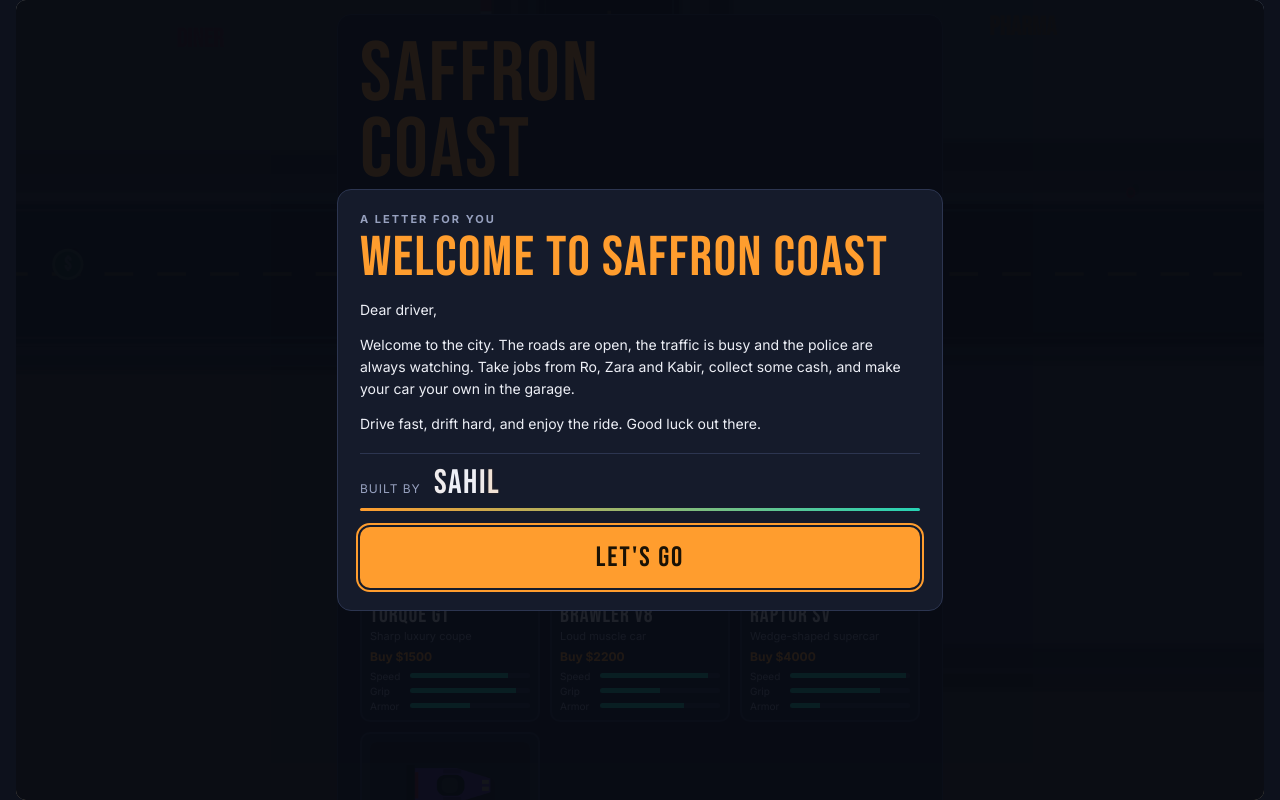
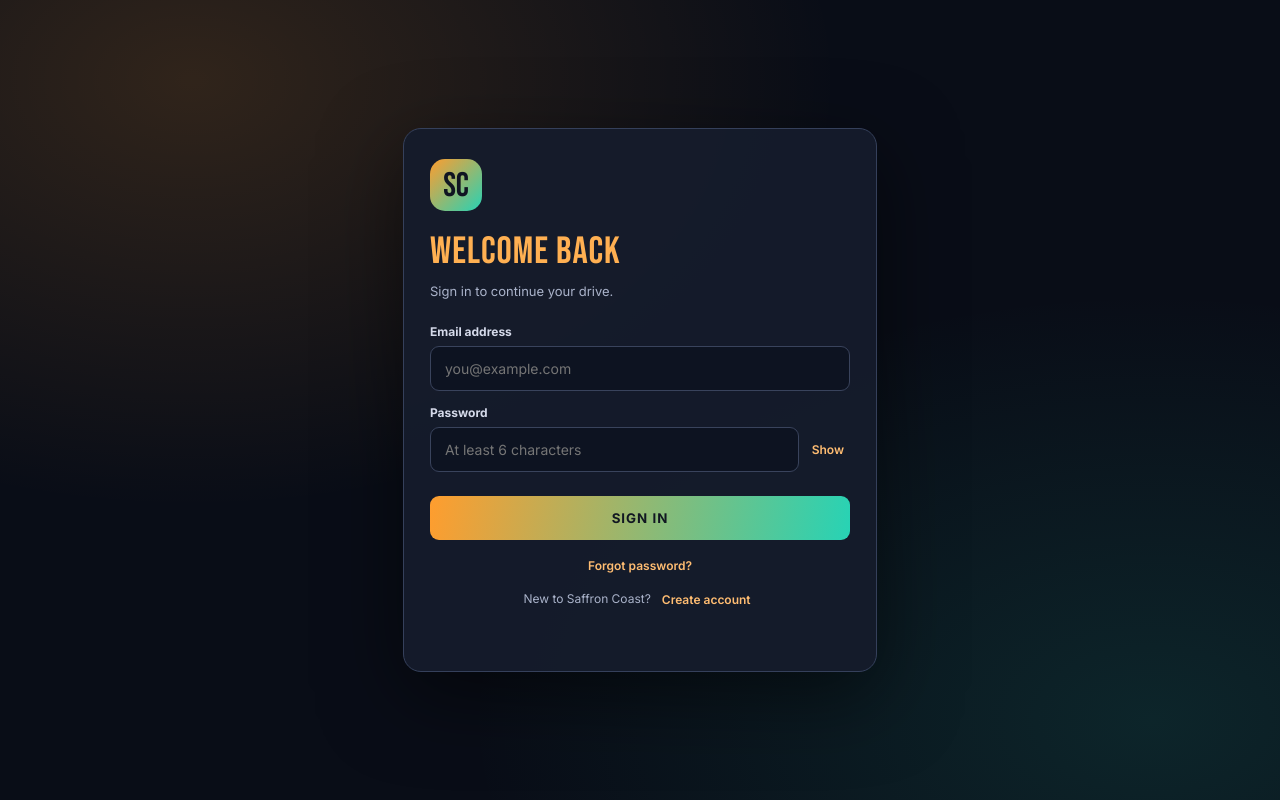
Before and after one commit to Sahil31032011-hub/saffron-coast, a plain HTML site: page index.html in a window 1280 px wide. Drawn offline with Linux system fonts and the light colour scheme; no server answers.

Commit message:
Gate Saffron Coast game behind Firebase login

```diff
--- a/index.html
+++ b/index.html
@@ -229,11 +229,69 @@ body.wheelmode #touch .tg:first-child{align-items:flex-end}
 .btns button{flex:1;padding:12px;border-radius:10px;border:1px solid var(--line);background:var(--panel2);color:var(--text);font-weight:700;cursor:pointer}
 .btns button.pri{background:var(--saffron);color:#1a1205;border-color:var(--saffron)}
 @media (max-width:480px){.help{grid-template-columns:1fr}#mmwrap{width:104px;height:104px}#obj{max-width:44vw;top:122px;left:auto;right:12px;transform:none;text-align:right}body.touch #obj{top:122px}}
+
+/* Firebase sign-in gate */
+#authGate{position:fixed;inset:0;z-index:1000;display:grid;place-items:center;overflow-y:auto;padding:22px;background:radial-gradient(ellipse at 15% 10%,rgba(255,157,46,.16),transparent 42%),radial-gradient(ellipse at 90% 90%,rgba(39,211,181,.12),transparent 42%),#090d17;font-family:var(--font-b,Inter,system-ui,sans-serif);color:#eef0f7}
+#authGate[hidden]{display:none!important}
+.auth-card{width:min(100%,420px);padding:30px 26px;border:1px solid #35405b;border-radius:18px;background:rgba(21,27,43,.97);box-shadow:0 24px 80px rgba(0,0,0,.5)}
+.auth-mark{display:grid;place-items:center;width:52px;height:52px;margin-bottom:18px;border-radius:15px;background:linear-gradient(135deg,#ff9d2e,#27d3b5);color:#101522;font-family:var(--font-d);font-size:34px}
+.auth-card h2{margin:0 0 8px;font-family:var(--font-d);font-size:38px;font-weight:400;letter-spacing:1px;color:#ffb052}
+.auth-desc{margin:0 0 22px;color:#aab3ca;line-height:1.5;font-size:13px}
+.auth-field{margin:14px 0}
+.auth-field label{display:block;margin-bottom:7px;color:#d5daea;font-size:12px;font-weight:700}
+.auth-field input{width:100%;box-sizing:border-box;padding:13px 14px;border:1px solid #39435c;border-radius:9px;background:#0d1321;color:#fff;font:14px var(--font-b,Inter,system-ui,sans-serif)}
+.auth-field input:focus{outline:2px solid rgba(255,157,46,.65);border-color:#ff9d2e}
+.auth-password{display:flex;gap:7px}
+.auth-password input{min-width:0;flex:1}
+.auth-password button,.auth-link{border:0;background:none;color:#ffbd72;font:600 12px var(--font-b,Inter,system-ui,sans-serif);cursor:pointer}
+.auth-primary{width:100%;margin-top:10px;padding:14px;border:0;border-radius:9px;background:linear-gradient(100deg,#ff9d2e,#27d3b5);color:#111722;font-weight:800;letter-spacing:1px;cursor:pointer}
+.auth-primary:disabled{opacity:.6;cursor:wait}
+.auth-actions{display:flex;justify-content:center;gap:5px;flex-wrap:wrap;margin-top:17px;color:#aab3ca;font-size:12px}
+.auth-message{min-height:18px;margin:15px 0 0;color:#ff8d8d;text-align:center;font-size:12px;line-height:1.45}
+.auth-message.success{color:#70e6ae}
+#accountBar{display:flex;align-items:center;justify-content:space-between;gap:10px;margin:10px 0 14px;padding:10px 12px;border:1px solid var(--line);border-radius:9px;background:var(--panel2)}
+#accountBar[hidden]{display:none!important}
+#accountBar strong{display:block;font-size:12px;color:var(--teal)}
+#accountBar small{display:block;max-width:210px;overflow-wrap:anywhere;color:var(--dim);font-size:10px}
+#accountLogout{padding:8px 10px;border:1px solid var(--line);border-radius:7px;background:#101522;color:#ffbd72;font-weight:700;font-size:11px;cursor:pointer}
 </style>
 
 </head>
 <body>
 <main id="stage">
+
+  <section id="authGate" aria-labelledby="authTitle">
+    <div class="auth-card">
+      <div class="auth-mark">SC</div>
+      <h2 id="authTitle">Welcome back</h2>
+      <p class="auth-desc" id="authDescription">Sign in to continue your drive.</p>
+      <form id="authForm">
+        <div class="auth-field" id="authNameField" hidden>
+          <label for="authName">Your name</label>
+          <input id="authName" type="text" autocomplete="name" placeholder="Enter your name">
+        </div>
+        <div class="auth-field">
+          <label for="authEmail">Email address</label>
+          <input id="authEmail" type="email" autocomplete="email" placeholder="you@example.com" required>
+        </div>
+        <div class="auth-field">
+          <label for="authPassword">Password</label>
+          <div class="auth-password">
+            <input id="authPassword" type="password" autocomplete="current-password" minlength="6" placeholder="At least 6 characters" required>
+            <button id="authShowPassword" type="button">Show</button>
+          </div>
+        </div>
+        <button class="auth-primary" id="authSubmit" type="submit">SIGN IN</button>
+      </form>
+      <div class="auth-actions">
+        <button class="auth-link" id="authForgot" type="button">Forgot password?</button>
+      </div>
+      <div class="auth-actions" id="authSwitchLine">
+        New to Saffron Coast? <button class="auth-link" id="authSwitch" type="button">Create account</button>
+      </div>
+      <p class="auth-message" id="authMessage" role="status" aria-live="polite"></p>
+    </div>
+  </section>
   <canvas id="c"></canvas>
 
   <div id="hud" class="hidden">
@@ -361,6 +419,11 @@ body.wheelmode #touch .tg:first-child{align-items:flex-end}
       <div id="mcash"></div>
       <div class="cars" id="cars"></div>
       <p id="mmsg"></p>
+
+      <div id="accountBar" hidden>
+        <div><strong id="accountName">Driver</strong><small id="accountEmail"></small></div>
+        <button id="accountLogout" type="button">SIGN OUT</button>
+      </div>
       <button class="go" id="start" type="button">START DRIVING</button>
       <div class="mrow"><button id="mhow" type="button">How to play</button><button id="mctl" type="button">Adjust controls</button></div>
       <ul class="help">
@@ -2112,6 +2175,7 @@ function frame(now){
 requestAnimationFrame(frame);
 })();
 </script>
+<script type="module" src="auth.js"></script>
 
 <script>if('serviceWorker' in navigator){window.addEventListener('load',function(){navigator.serviceWorker.register('sw.js').catch(function(){})})}</script>
 </body>
```
